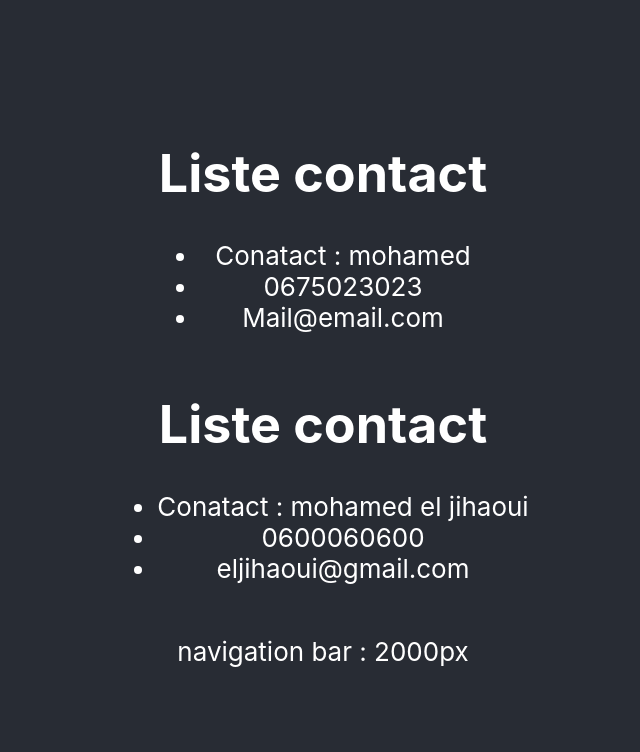
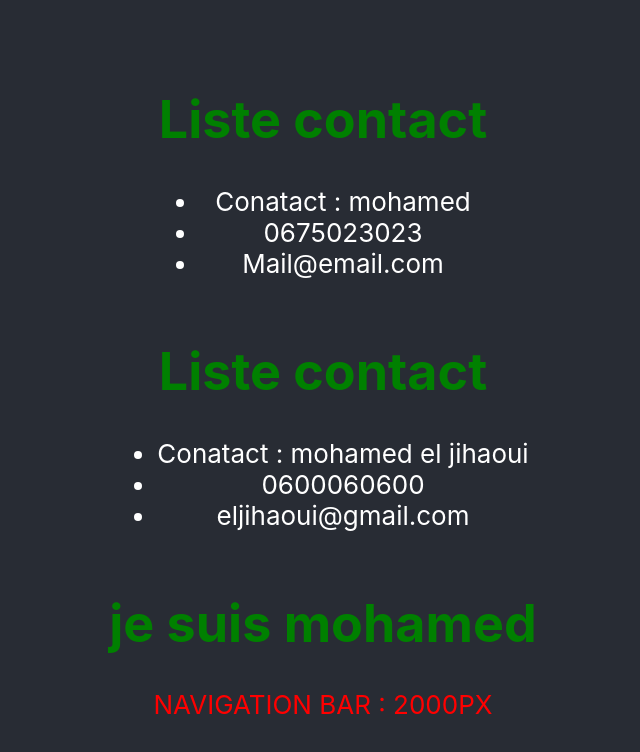
Before and after one commit to eljihaoui/React.ClientProject, a React (Create React App) app: page / in a window 1280 px wide. Shown: the top 752 px of the page, without its empty margins (317-957 px from the left). Built offline with nearby package versions, Linux system fonts and the light colour scheme.

Commit message:
add file css to component navabr

```diff
--- a/package.json
+++ b/package.json
@@ -6,6 +6,7 @@
     "@testing-library/jest-dom": "^4.2.4",
     "@testing-library/react": "^9.5.0",
     "@testing-library/user-event": "^7.2.1",
+    "bootstrap": "^4.5.2",
     "react": "^16.13.1",
     "react-dom": "^16.13.1",
     "react-scripts": "3.4.3"
--- a/src/App.js
+++ b/src/App.js
@@ -7,9 +7,9 @@ function App() {
   return (
     <div className="App">
       <header className="App-header">
-        <Conatact tel="0675023023"/>
+        <Conatact tel="0675023023" />
         <Conatact name="mohamed el jihaoui" tel="0600060600" email="eljihaoui@gmail.com" />
-        <NavBar2 title="navigation bar"  />
+        <NavBar2 title="Navigation Bar" />
       </header>
     </div >
   );
--- a/src/components/navbar2/NavBar2.js
+++ b/src/components/navbar2/NavBar2.js
@@ -1,10 +1,11 @@
-import React from 'react'
-import PropTypes from 'prop-types' // impt + enter
-
+import React from 'react';
+import PropTypes from 'prop-types' ;// impt + enter
+import "./navbar2.css";
 const NavBar2 = (props) => {
     const { title, width } = props; //  this object propos you can name it as you like
     return (
         <div>
+            <h1>je suis mohamed </h1>
             <p> {title} : {width}</p>
         </div>
     )
--- /dev/null
+++ b/src/components/navbar2/navbar2.css
@@ -0,0 +1,7 @@
+h1{
+    color:green;
+}
+p{
+    color: red ;
+    text-transform: uppercase;
+}
```
Also changed, not shown: 1 other file (tests, documents, lock files or other folders).
